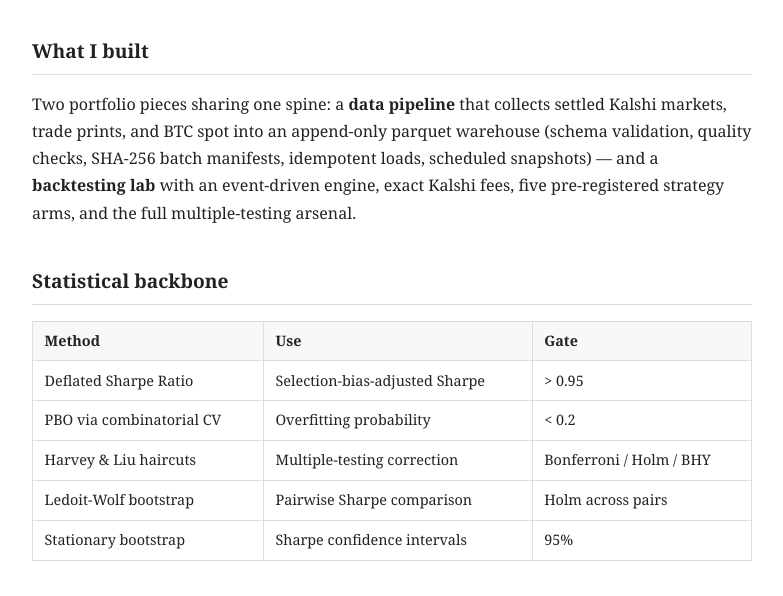
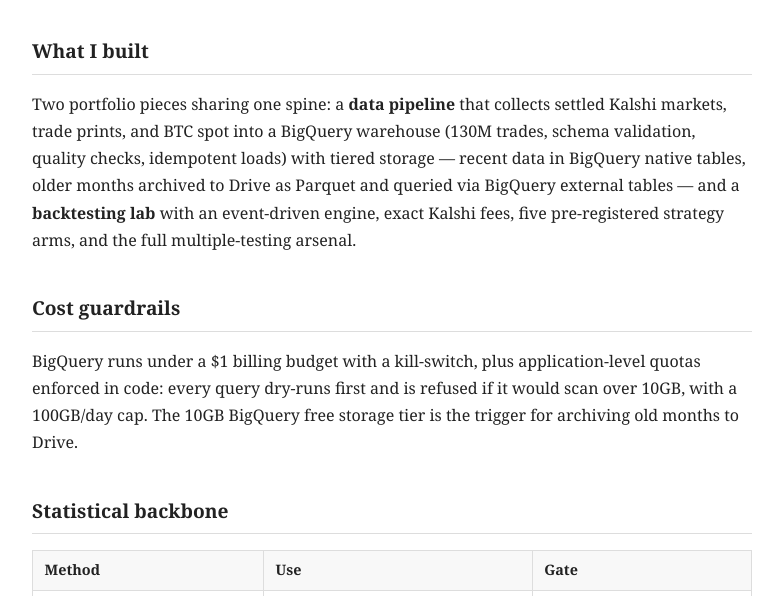
Before and after one commit to nepalanurag/kalshi-backtest-lab, a plain HTML site: page site/index.html in a window 1280 px wide. Shown: the part 160-756 px from the top of the page, without its empty margins (248-1031 px from the left). Drawn offline with Linux system fonts and the light colour scheme.

Commit message:
Update site: BigQuery warehouse, tiered storage, cost guardrails

```diff
--- a/site/index.html
+++ b/site/index.html
@@ -33,12 +33,19 @@ rigorous backtesting lab for 15-minute BTC binary options.</p>
 
 <h2>What I built</h2>
 <p>Two portfolio pieces sharing one spine: a <strong>data pipeline</strong>
-that collects settled Kalshi markets, trade prints, and BTC spot into an
-append-only parquet warehouse (schema validation, quality checks, SHA-256
-batch manifests, idempotent loads, scheduled snapshots) — and a
-<strong>backtesting lab</strong> with an event-driven engine, exact Kalshi
+that collects settled Kalshi markets, trade prints, and BTC spot into a
+BigQuery warehouse (130M trades, schema validation, quality checks, idempotent
+loads) with tiered storage — recent data in BigQuery native tables, older
+months archived to Drive as Parquet and queried via BigQuery external tables —
+and a <strong>backtesting lab</strong> with an event-driven engine, exact Kalshi
 fees, five pre-registered strategy arms, and the full multiple-testing
 arsenal.</p>
+
+<h2>Cost guardrails</h2>
+<p>BigQuery runs under a $1 billing budget with a kill-switch, plus
+application-level quotas enforced in code: every query dry-runs first and is
+refused if it would scan over 10GB, with a 100GB/day cap. The 10GB BigQuery
+free storage tier is the trigger for archiving old months to Drive.</p>
 
 <h2>Statistical backbone</h2>
 <table>
```
